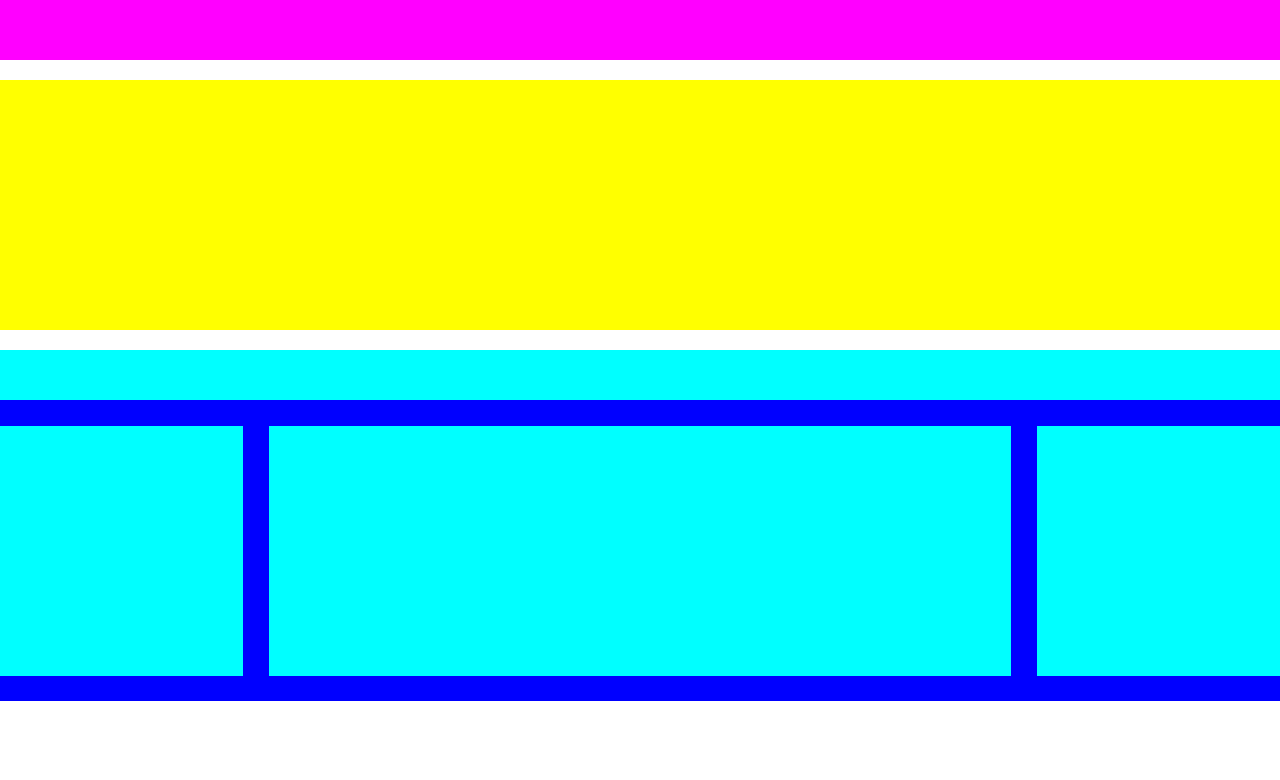
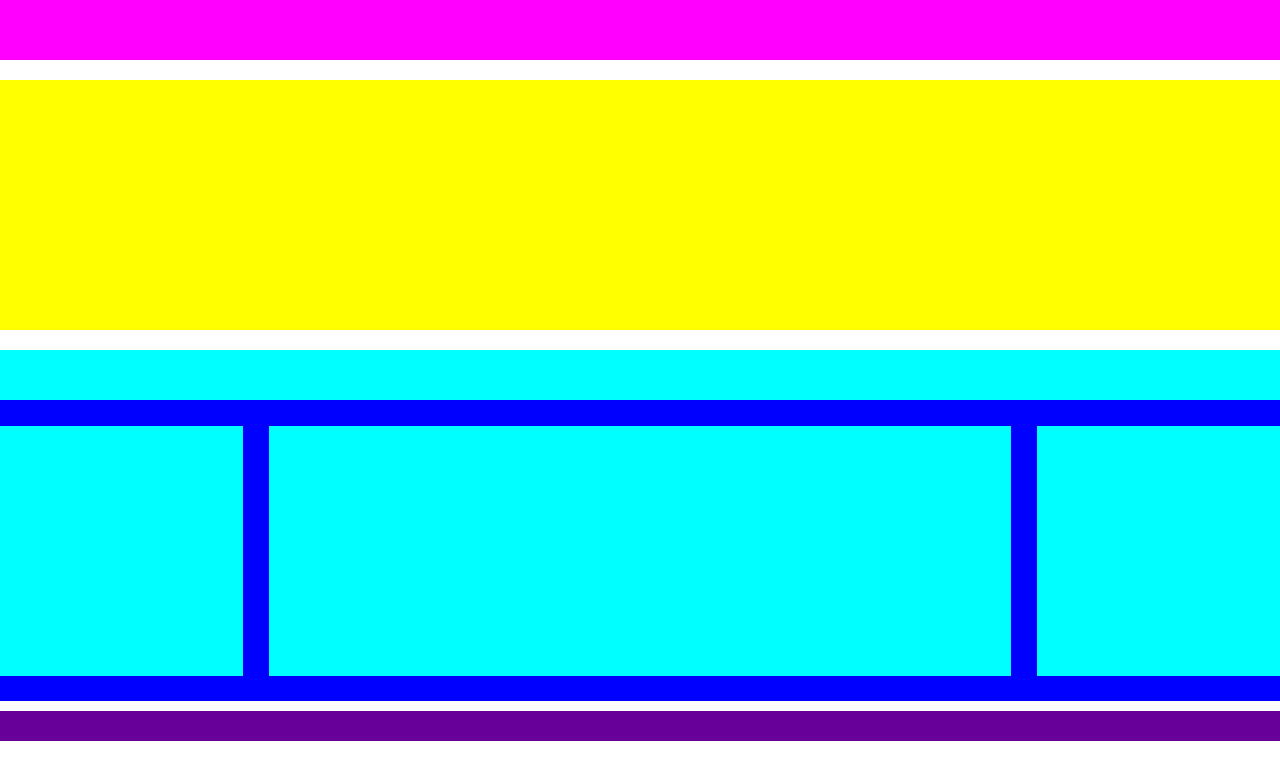
Before and after one commit to davidevischetti/htmlcss-struttura-wp, a plain HTML site: page index.html in a window 1280 px wide. Drawn offline with Linux system fonts and the light colour scheme.

Commit message:
esercizio completo

```diff
--- a/css/style.css
+++ b/css/style.css
@@ -12,6 +12,7 @@ header {
     background-color: #f0f;
 }
 
+/* Stile presentazione */
 .intro-img {
     width: 100%;
     height: 250px;
@@ -19,6 +20,7 @@ header {
     margin: 20px 0;
 }
 
+/* stile contenuto */
 .content {
     width: 100%;
     background-color: #0ff;
@@ -29,6 +31,7 @@ header {
     height: 50px;
 }
 
+/* Stile sezione float */
 .float {
     width: 100%;
     padding: 2% 0;
@@ -55,3 +58,11 @@ header {
     background-color: #0ff;
     float: left;
 }
+
+/* Stile footer */
+footer {
+    width: 100%;
+    height: 30px;
+    background-color: #609;
+    margin-top: 10px;
+}
```
